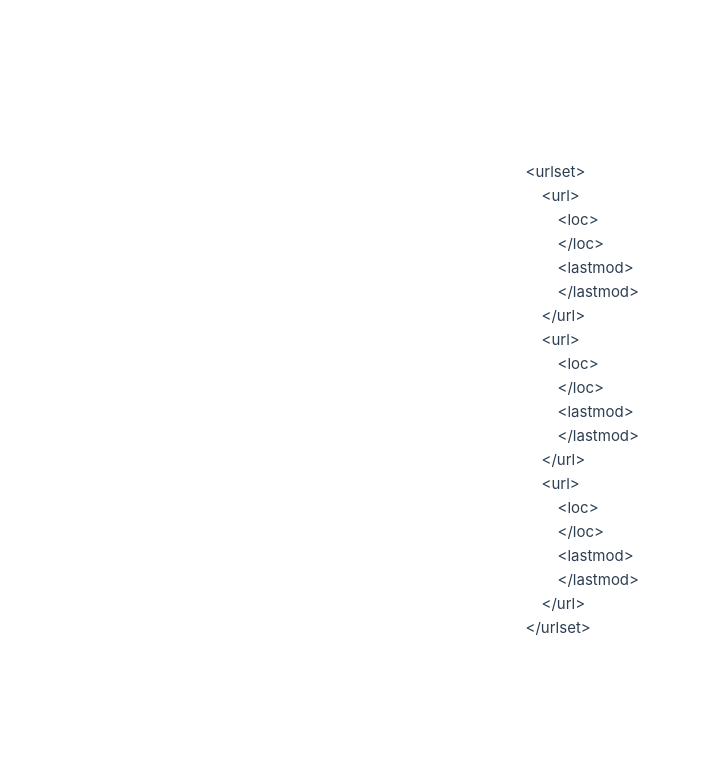
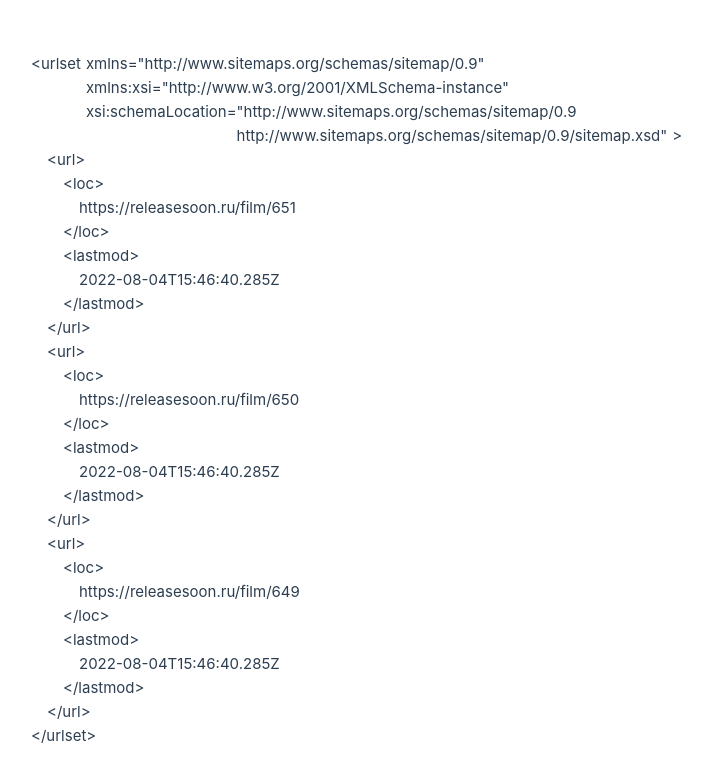
Before and after one commit to Amfeon/PrettyXml, a Vue app: page / in a window 1280 px wide. Shown: the top 782 px of the page, without its empty margins (1-713 px from the left). Built offline with nearby package versions, Linux system fonts and the light colour scheme.

Commit message:
add attributes

```diff
--- a/src/App.vue
+++ b/src/App.vue
@@ -2,7 +2,6 @@
 import PrettyXml from './components/PrettyXml.vue';
 
 import {  ref, watch } from 'vue';
-
 const TEST = '<?xml version="1.0" encoding="UTF-8"?><urlset  xmlns="http://www.sitemaps.org/schemas/sitemap/0.9"  xmlns:xsi="http://www.w3.org/2001/XMLSchema-instance"  xsi:schemaLocation="http://www.sitemaps.org/schemas/sitemap/0.9 http://www.sitemaps.org/schemas/sitemap/0.9/sitemap.xsd">  <url>    <loc>https://releasesoon.ru/film/651</loc>    <lastmod>2022-08-04T15:46:40.285Z</lastmod>  </url> <url>    <loc>https://releasesoon.ru/film/650</loc>    <lastmod>2022-08-04T15:46:40.285Z</lastmod>  </url>  <url>    <loc>https://releasesoon.ru/film/649</loc>    <lastmod>2022-08-04T15:46:40.285Z</lastmod>  </url></urlset>'
 const xml = ref(TEST)
 
--- /dev/null
+++ b/src/components/AttributesComponent.vue
@@ -0,0 +1,19 @@
+<script setup>
+const props = defineProps({
+  value: { type: String },
+  name: { type: String },
+});
+</script>
+<template>
+  <div class="attribute">
+    <span class="attribute__name"> {{ name }}= </span>
+    <span class="attribute__value"> "{{ value }}" </span>
+  </div>
+</template>
+<style scope lang="scss">
+.attribute{
+    display: flex;
+    padding: 0 5px;
+
+}
+</style>
--- a/src/components/OpenTag.vue
+++ b/src/components/OpenTag.vue
@@ -1,5 +1,10 @@
 <script setup>
+import AttributesComponent from './AttributesComponent.vue';
+
 const props = defineProps({
+  attribures:{
+    type: Array
+  },
   isSelfClosing: {
     type: Boolean,
     default: false,
@@ -13,13 +18,25 @@
   <div class="element">
     <span class="element__bracket">&lt;</span>
     <span class="element__name"> {{ name }}</span>
+    <div class="element__attributes">
+      <AttributesComponent v-for="item in attribures" :name="item.name" :value="item.value" />
+    </div>
+
     <span v-if="isSelfClosing" class="element__bracket">/</span>
-    <span class="element__bracket">&gt;</span>
+    <span class="element__bracket--close">&gt;</span>
   </div>
 </template>
 <style scope lang="scss">
 .element {
   display: flex;
   flex-wrap: nowrap;
+  .element__attributes{
+    display: flex;
+    flex-direction: column;
+  }
+  .element__bracket--close{
+    display: flex;
+    align-items: flex-end;
+  }
 }
 </style>
--- a/src/components/XmlTag.vue
+++ b/src/components/XmlTag.vue
@@ -30,13 +30,14 @@
   !remarks.value.length;
 
 onMounted(() => {
-  console.log(childNodes.value);
+  console.log(childContents.value);
 });
 </script>
 <template>
   <div class="tag">
-    <OpenTag :name="name" :is-self-closing="isSelfClosing"/>
+    <OpenTag :name="name" :is-self-closing="isSelfClosing" :attribures="attributes"/>
 
+    <div class="tag__content" v-for="item in childContents">{{ item.nodeValue }}</div>
     <div class="tag__child">
       <XmlTag
         v-for="(childElement, index) in childElements"
@@ -53,7 +54,7 @@
   display: flex;
   flex-direction: column;
 
-  .tag__child {
+  .tag__child, .tag__content {
     padding-left: 1rem;
   }
 }
```
